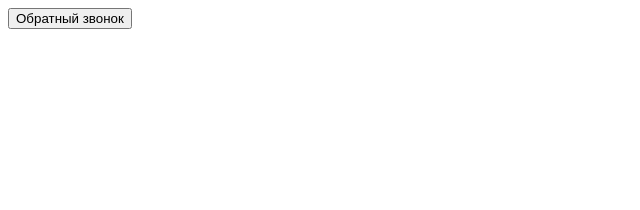
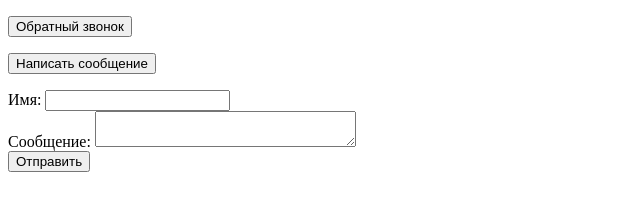
Before and after one commit to aletoropov/ale-popup, a plain HTML site: page index.html in a window 1280 px wide. Shown: the whole page, without its empty margins (0-640 px from the left). Drawn offline with Linux system fonts and the light colour scheme.

Commit message:
Добавлена новая форма

```diff
--- a/index.html
+++ b/index.html
@@ -11,7 +11,13 @@
     <div class="overlay">
         <div class="modal"></div>
     </div>
-    <button type="button" class="callme" value="Обратный звонок">Обратный звонок</button>
+    <p>
+        <button type="button" class="callme" value="Обратный звонок">Обратный звонок</button>
+    </p>
+    <p>
+        <button type="button" class="send" value="Написать сообщение">Написать сообщение</button>
+    </p>
+
 
     <div class="callme_popup">
         <form class="for-callme-popup" action="" method="post">
@@ -34,6 +40,22 @@
         </form>
     </div>
 
+    <div class="msg_popup">
+        <form class="for-callme-popup" action="" method="post">
+            <div>
+                <label for="">Имя:
+                    <input type="text" name="" id="">
+                </label>
+            </div>
+            <div>
+                <label for="">Сообщение:
+                    <textarea name="" id="" cols="30"></textarea>
+                </label>
+            </div>
+            <div><input type="submit" value="Отправить"></div>
+        </form>
+    </div>
+
     <script src="popup/popup.js"></script>
     <script src="script.js"></script>
 </body>
```
